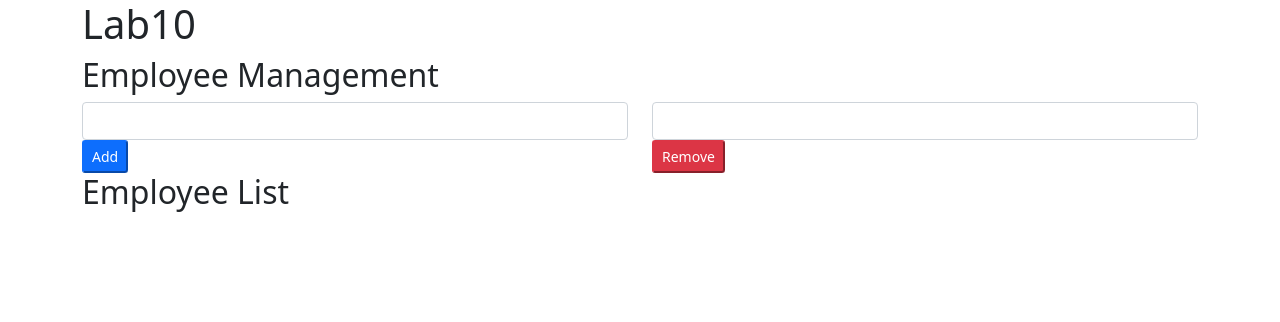
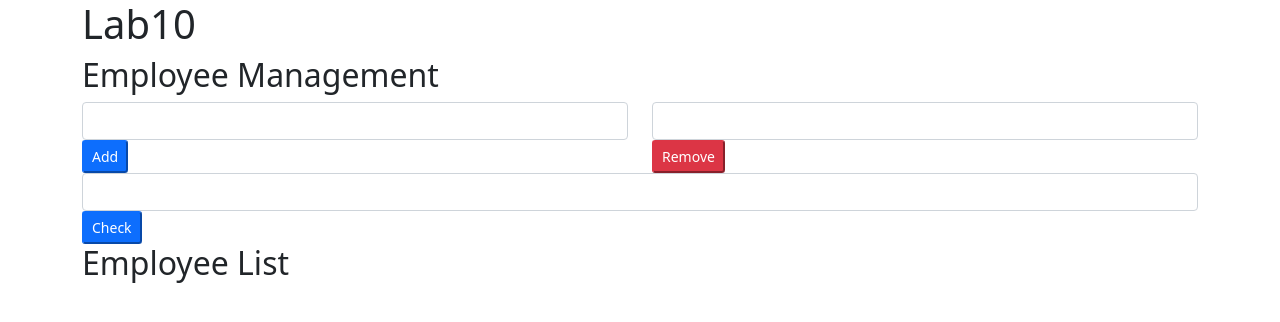
Before and after one commit to q1e123/PLPF-10, an Angular app: page / in a window 1280 px wide. Shown: the top 322 px of the page. Built offline with nearby package versions, Linux system fonts and the light colour scheme.

Commit message:
added check employee

```diff
--- a/package.json
+++ b/package.json
@@ -20,6 +20,7 @@
     "@angular/router": "~13.3.0",
     "@types/underscore": "^1.11.4",
     "rxjs": "~7.5.0",
+    "sweetalert2": "^11.4.13",
     "tslib": "^2.3.0",
     "underscore": "^1.13.3",
     "zone.js": "~0.11.4"
--- a/src/app/app.component.html
+++ b/src/app/app.component.html
@@ -29,6 +29,19 @@
 
   </div>
 </div>
+<div class="row">
+  <div class="col-sm">
+    <form (ngSubmit)="checkEmployee()">
+
+      <!-- Binding -->
+      <input class="form-control" name="employee-name" [(ngModel)]="checkEmployeeName">
+
+      <input type="submit" class="btn-sm btn-primary" value="Check">
+
+    </form>
+  </div>
+</div>
+
 
 <h2>Employee List</h2>
 <ul>
--- a/src/app/app.component.ts
+++ b/src/app/app.component.ts
@@ -1,5 +1,7 @@
 import { Component } from '@angular/core';
+
 import * as _ from 'underscore';
+import Swal from 'sweetalert2';
 
 @Component({
   selector: 'app-root',
@@ -12,7 +14,7 @@ export class AppComponent {
   employeeList: string[] = [];
   addEmployeeName = '';
   removeEmployeeName = '';
-
+  checkEmployeeName = '';
   // Events
   addEmployee() {
     this.employeeList.push(this.addEmployeeName);
@@ -20,4 +22,12 @@ export class AppComponent {
   removeEmployee() {
     this.employeeList = _.without(this.employeeList, this.removeEmployeeName);
   }
+  checkEmployee(){
+    if(_.contains(this.employeeList, this.checkEmployeeName)){
+      Swal.fire('Found!', 'Employee ' + this.checkEmployeeName + ' was found!', 'success');
+    } else {
+      Swal.fire('Not found!', 'Employee ' + this.checkEmployeeName + ' was not found!', 'error');
+    }
+  }
+
 }
```
Also changed, not shown: 1 other file (tests, documents, lock files or other folders).
